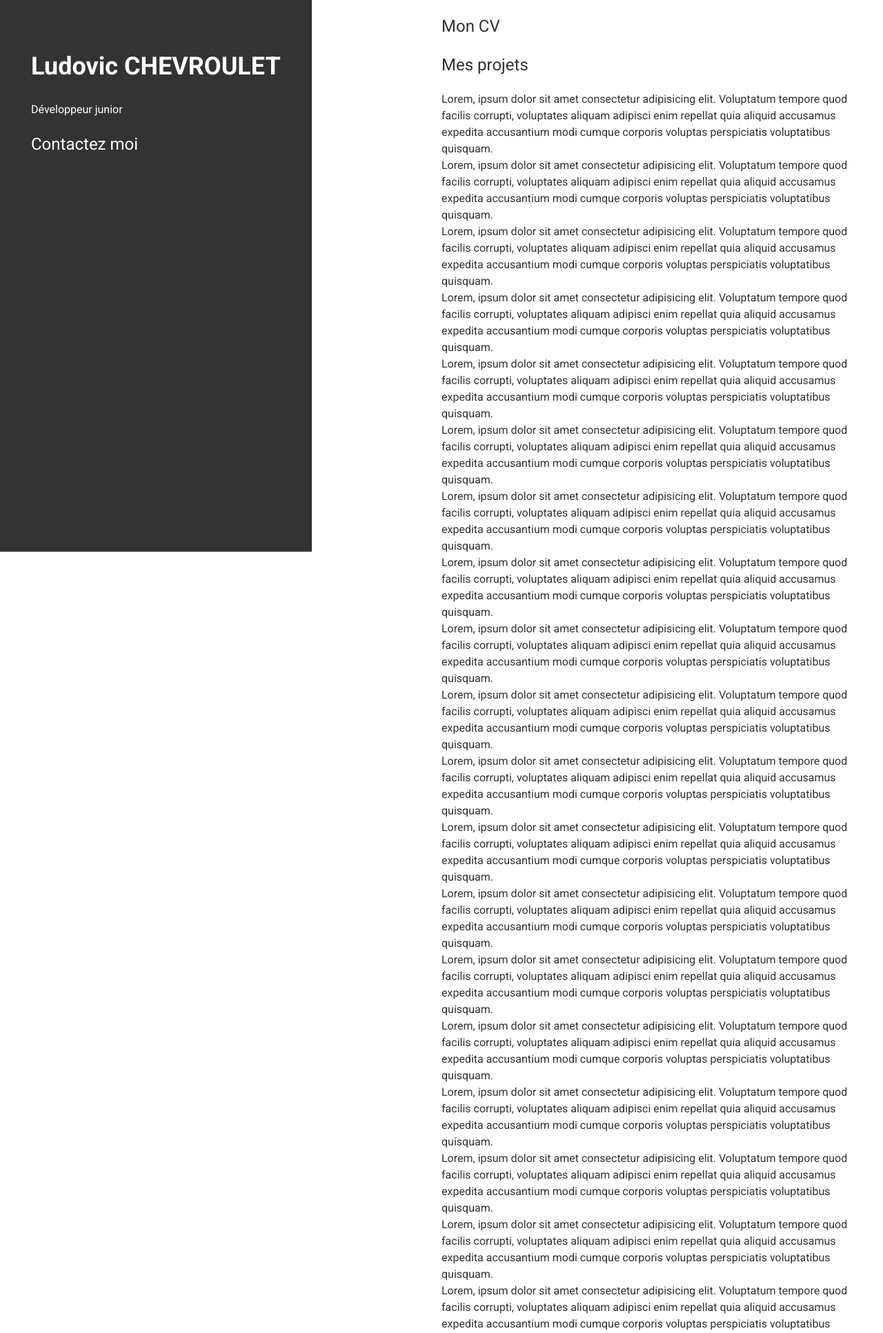
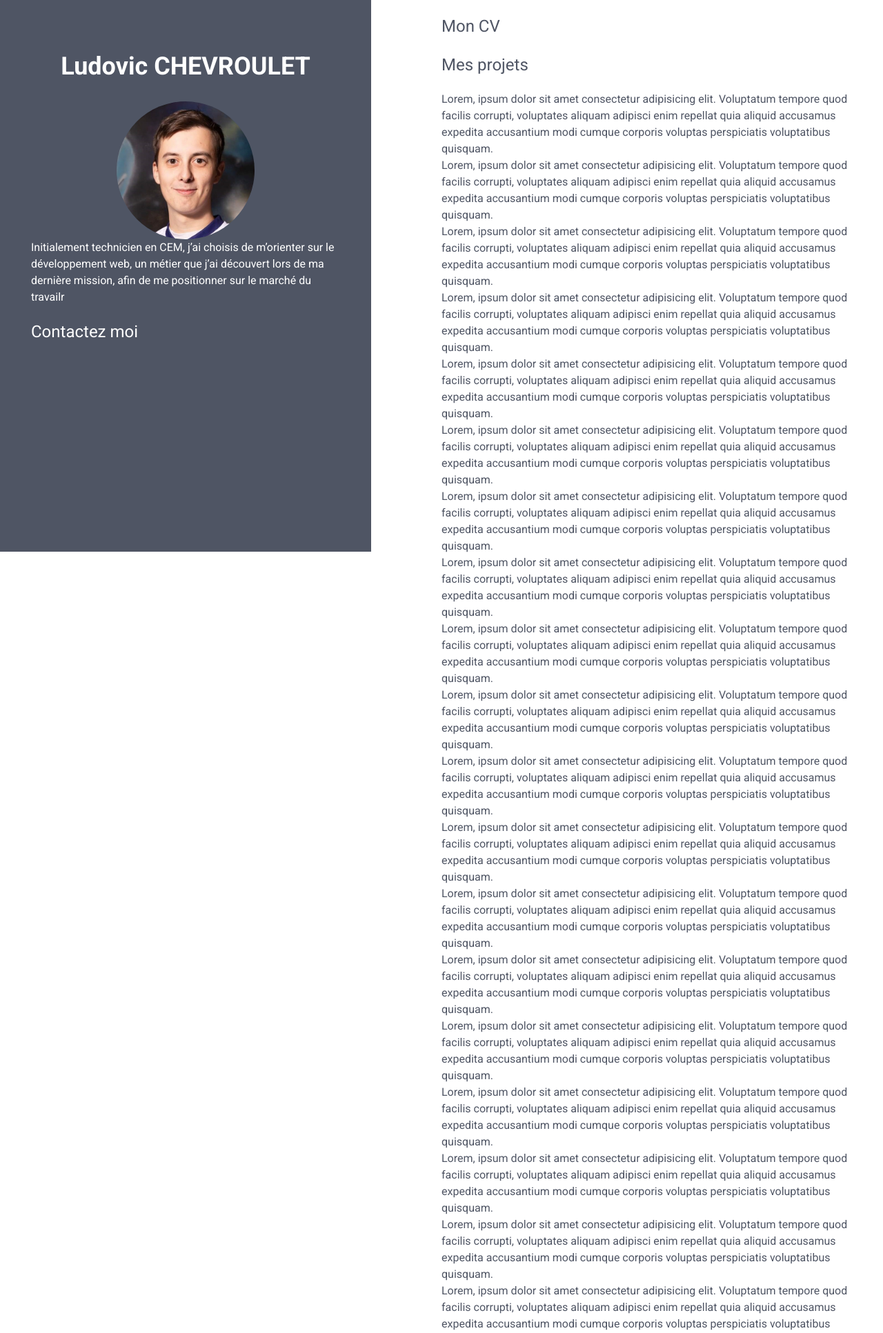
Before and after one commit to Kamicron/portofolio_bento, a PHP site: page / in a window 1280 px wide. Shown: the top 1933 px of the page at 69% size. Run offline with PHP 8.4, Linux system fonts and the light colour scheme.

Commit message:
mise en forme "information"

```diff
--- a/index.php
+++ b/index.php
@@ -7,7 +7,12 @@
 <section class="section section--left">
   <div class="information">
     <h1>Ludovic CHEVROULET</h1>
-    Développeur junior
+    <div class="profile-icon">
+      <img src="asset/photo/ludovic_chevroulet.jpg" alt="Votre nom">
+    </div>
+    <div>
+    Initialement technicien en CEM, j’ai choisis de m’orienter sur le développement web, un métier que j’ai découvert lors de ma dernière mission, afin de me positionner sur le marché du travailr
+    </div>
   </div>
   <div class="contact">
     <h2>Contactez moi</h2>
--- /dev/null
+++ b/src/css/components/profile_icon.css
@@ -0,0 +1,12 @@
+.profile-icon {
+  width: 200px;
+  height: 200px;
+  border-radius: 50%;
+  overflow: hidden;
+}
+
+.profile-icon img {
+  width: 100%;
+  height: auto;
+  display: block;
+}
--- /dev/null
+++ b/src/css/layout/display_information.css
@@ -0,0 +1,6 @@
+.information {
+  display: flex;
+  flex-direction: column;
+  justify-content: center;
+  align-items: center;
+}
--- a/src/css/style.css
+++ b/src/css/style.css
@@ -25,5 +25,7 @@
 
 /*Layout   */
 @import "layout/display.css";
+@import "layout/display_information.css";
 
 /*Composants   */
+@import "components/profile_icon.css";
--- a/src/css/utils/variables.css
+++ b/src/css/utils/variables.css
@@ -22,7 +22,7 @@
 :root {
   --white: #FFFFFF;
   --light-gray: #F5F5F5;
-  --medium-gray: #CCCCCC;
-  --dark-gray: #333333;
+  --medium-gray: #6d717e;
+  --dark-gray: #4f5564;
   --dynamic-color: #FF5722;
 }
```
Also changed, not shown: asset/photo/ludovic_chevroulet.jpg (added).
